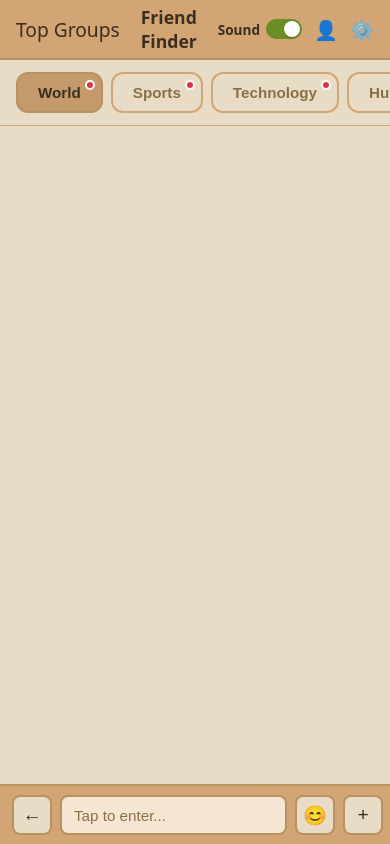
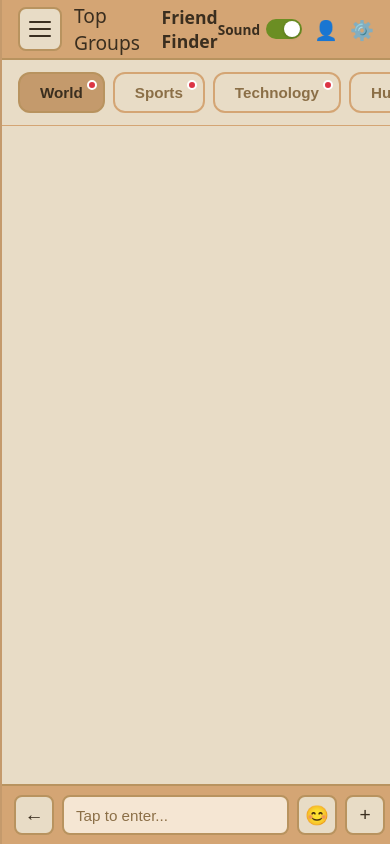
Before and after one commit to GauravAtavale/Agentic_social, a plain HTML site: page frontend/index.html in a window 390 px wide. Drawn offline with Linux system fonts and the light colour scheme; files that its build step writes are made by us from their sources; files whose address does not match are found by name.

Commit message:
UI Updates to add push sidebar (hamburger with participants)

```diff
--- a/frontend/index.html
+++ b/frontend/index.html
@@ -8,10 +8,31 @@
 </head>
 <body>
   <div class="app">
-    <header class="top-header">
-      <div class="header-left">
-        <span class="notification-icon">Top Groups</span>
+    <aside class="sidebar-drawer" id="sidebar-drawer" aria-label="Participants">
+      <div class="sidebar-inner">
+        <div class="sidebar-header">
+          <h2 class="sidebar-title">Participants</h2>
+          <button type="button" class="sidebar-close" id="sidebar-close" aria-label="Close menu">&times;</button>
+        </div>
+        <ul class="participant-list" id="participant-list">
+          <li class="participant-item">Gaurav</li>
+          <li class="participant-item">Anagha</li>
+          <li class="participant-item">Kanishkha</li>
+          <li class="participant-item">Nirbhay</li>
+        </ul>
       </div>
+    </aside>
+
+    <div class="app-body">
+      <header class="top-header">
+        <div class="header-left">
+          <button type="button" class="hamburger-btn" id="hamburger-btn" aria-label="Open menu">
+            <span class="hamburger-line"></span>
+            <span class="hamburger-line"></span>
+            <span class="hamburger-line"></span>
+          </button>
+          <span class="notification-icon">Top Groups</span>
+        </div>
       <div class="header-center">
         <span class="header-title">Friend Finder</span>
       </div>
@@ -60,6 +81,7 @@
       <button class="input-btn emoji-btn">😊</button>
       <button class="input-btn plus-btn">+</button>
     </div>
+    </div>
   </div>
   <script src="/static/app.js"></script>
 </body>
--- a/frontend/styles.css
+++ b/frontend/styles.css
@@ -13,9 +13,136 @@ body {
 
 .app {
   display: flex;
+  flex-direction: row;
+  height: 100vh;
+  overflow: hidden;
+}
+
+/* Push sidebar - takes space and shifts content */
+.sidebar-drawer {
+  width: 0;
+  min-width: 0;
+  overflow: hidden;
+  flex-shrink: 0;
+  height: 100vh;
+  background: #F5E6D3;
+  border-right: 2px solid #C49A6C;
+  display: flex;
+  flex-direction: column;
+  transition: width 0.25s ease-out, min-width 0.25s ease-out;
+}
+
+.sidebar-drawer.open {
+  width: 260px;
+  min-width: 260px;
+}
+
+.sidebar-inner {
+  width: 260px;
+  min-width: 260px;
+  height: 100%;
+  display: flex;
+  flex-direction: column;
+  flex-shrink: 0;
+}
+
+/* Main content area - shifts right when sidebar opens */
+.app-body {
+  flex: 1;
+  min-width: 0;
+  display: flex;
   flex-direction: column;
   height: 100vh;
   overflow: hidden;
+  transition: margin-left 0s;
+}
+
+/* Hamburger button - inside header, moves with content */
+.hamburger-btn {
+  width: 44px;
+  height: 44px;
+  padding: 0;
+  border: 2px solid #B8935F;
+  border-radius: 8px;
+  background: #E8DCC6;
+  color: #3A2E1F;
+  cursor: pointer;
+  display: flex;
+  flex-direction: column;
+  align-items: center;
+  justify-content: center;
+  gap: 5px;
+  transition: background 0.2s, border-color 0.2s;
+  flex-shrink: 0;
+}
+
+.hamburger-btn:hover {
+  background: #D4A574;
+  border-color: #C49A6C;
+}
+
+.hamburger-line {
+  display: block;
+  width: 22px;
+  height: 2px;
+  background: #3A2E1F;
+  border-radius: 1px;
+}
+
+.sidebar-header {
+  display: flex;
+  align-items: center;
+  justify-content: space-between;
+  padding: 20px 16px;
+  border-bottom: 2px solid #D4A574;
+  flex-shrink: 0;
+}
+
+.sidebar-title {
+  margin: 0;
+  font-size: 1.1rem;
+  font-weight: 700;
+  color: #3A2E1F;
+}
+
+.sidebar-close {
+  width: 36px;
+  height: 36px;
+  padding: 0;
+  border: 2px solid #B8935F;
+  border-radius: 8px;
+  background: #E8DCC6;
+  color: #3A2E1F;
+  font-size: 1.5rem;
+  line-height: 1;
+  cursor: pointer;
+  display: flex;
+  align-items: center;
+  justify-content: center;
+  transition: background 0.2s;
+}
+
+.sidebar-close:hover {
+  background: #D4A574;
+}
+
+.participant-list {
+  list-style: none;
+  margin: 0;
+  padding: 12px 0;
+  overflow-y: auto;
+}
+
+.participant-item {
+  padding: 12px 20px;
+  font-size: 1rem;
+  font-weight: 600;
+  color: #3A2E1F;
+  border-bottom: 1px solid #E8DCC6;
+}
+
+.participant-item:hover {
+  background: #E8DCC6;
 }
 
 /* Top Header */
```
Also changed, not shown: frontend/app.js (+29 -0 lines), data/conversational_history.txt.
